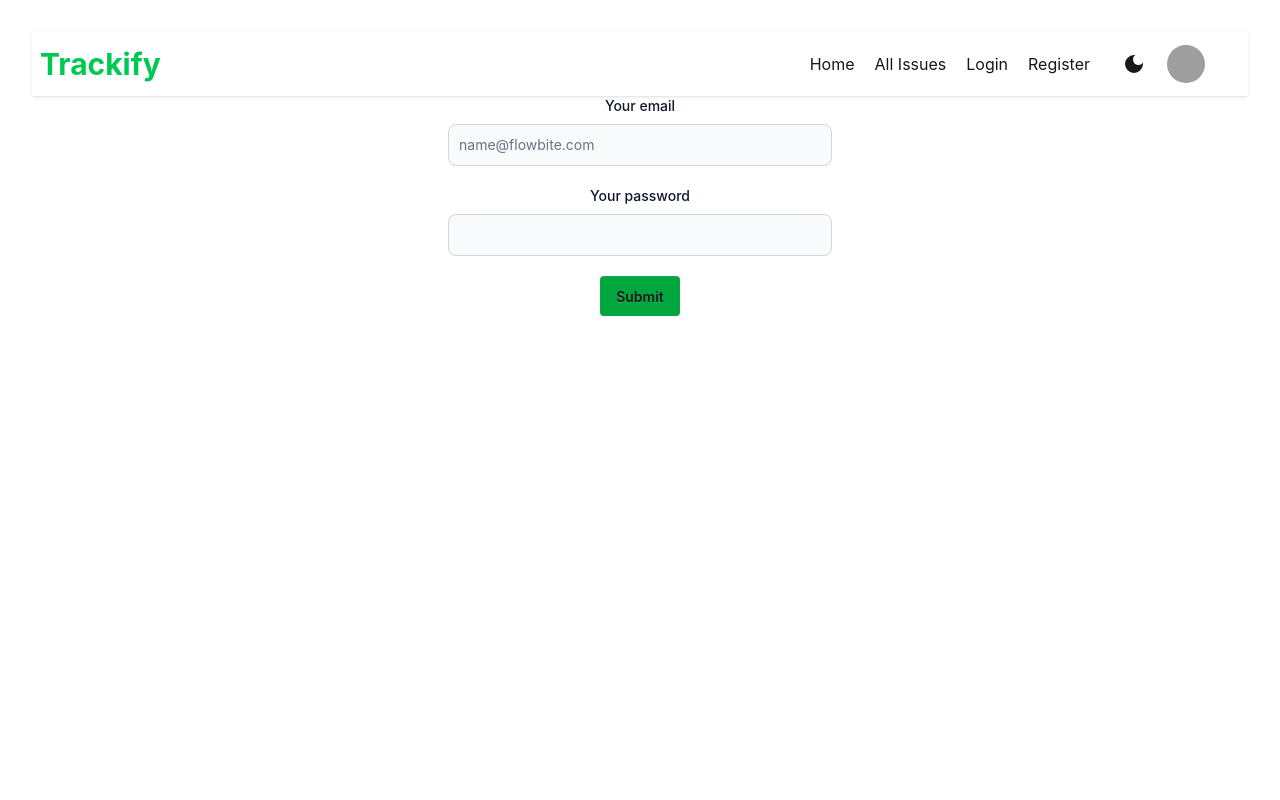
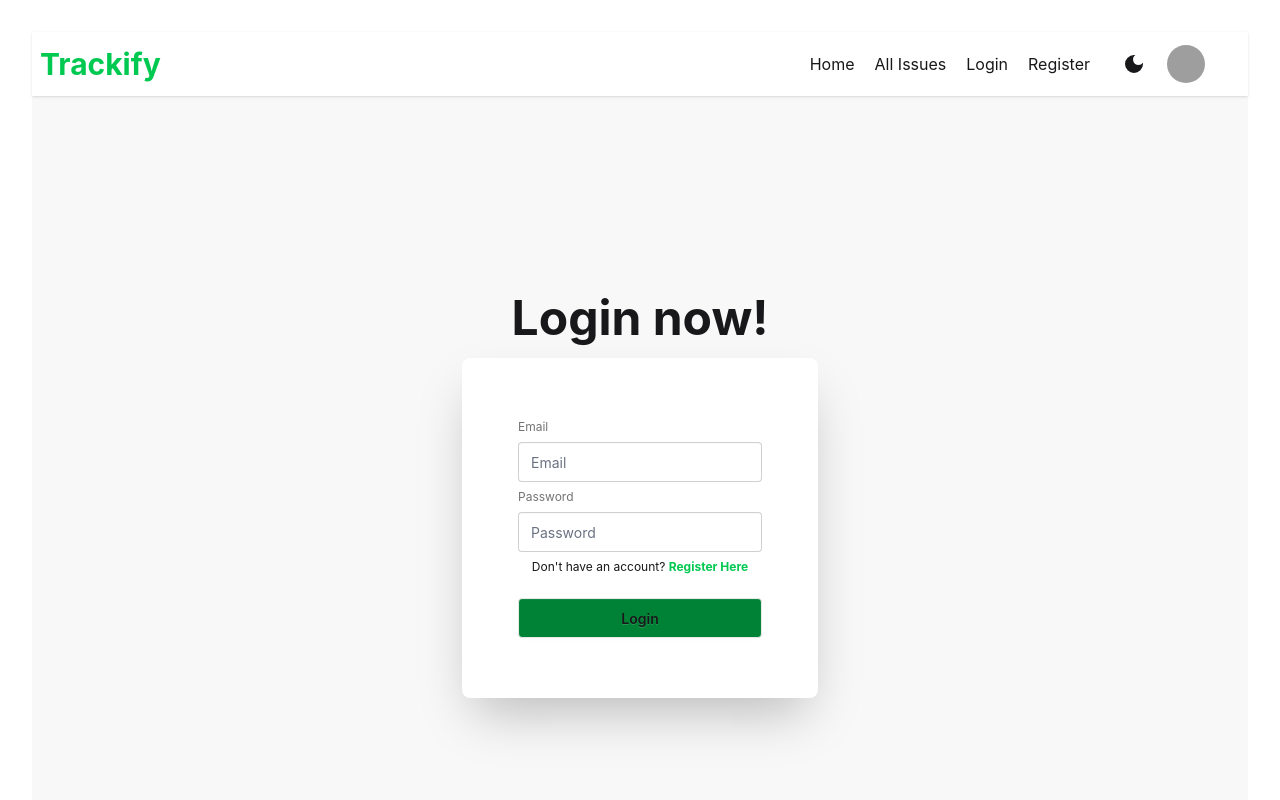
Before and after one commit to Opirajbhor/PH-A10-client-repo, a React (Vite) app: page /login in a window 1280 px wide. Shown: the top 800 px of the page. Built offline with nearby package versions, Linux system fonts and the light colour scheme; grey boxes are pictures that could not be loaded.

Commit message:
some ui changes

```diff
--- a/src/App.jsx
+++ b/src/App.jsx
@@ -7,10 +7,7 @@
 
   return (
     <>
-    <Navbar></Navbar>
-      <div className='text-4xl text-red-500'>
-        hello
-      </div>
+
     </>
   )
 }
--- a/src/Components/Navbar.jsx
+++ b/src/Components/Navbar.jsx
@@ -29,7 +29,7 @@
       <Link>Home</Link>
       <Link>All Issues</Link>
       <Link to="/login">Login</Link>
-      <Link>Register</Link>
+      <Link to='/register'>Register</Link>
     </div>
   );
 
--- a/src/Layout/HomeLayout.jsx
+++ b/src/Layout/HomeLayout.jsx
@@ -1,12 +1,16 @@
 import React from 'react';
 import Navbar from '../Components/Navbar';
 import { Outlet } from 'react-router';
+import Footer from '../Components/Footer';
+
 
 const HomeLayout = () => {
     return (
         <div>
             <Navbar></Navbar>
             <Outlet></Outlet>
+           <Footer></Footer>
+
 
         </div>
     );
--- a/src/Pages/HomePage.jsx
+++ b/src/Pages/HomePage.jsx
@@ -4,7 +4,6 @@
 import RecentComplains from '../Components/RecentComplains';
 import CommunityStats from '../Components/CommunityStats';
 import JoinCTA from '../Components/JoinCTA';
-import Footer from '../Components/Footer';
 
 const HomePage = () => {
     return (
@@ -14,7 +13,6 @@
             <RecentComplains></RecentComplains>
            <CommunityStats></CommunityStats>
            <JoinCTA></JoinCTA>
-           <Footer></Footer>
         </div>
     );
 };
--- a/src/Pages/Login.jsx
+++ b/src/Pages/Login.jsx
@@ -1,50 +1,30 @@
 import React from "react";
+import { Link } from "react-router";
 
 const Login = () => {
   return (
-    <form className="max-w-sm mx-auto">
-      {/* Email */}
-      <div className="mb-5">
-        <label
-          htmlFor="email"
-          className="block mb-2 text-sm font-medium text-gray-900"
-        >
-          Your email
-        </label>
-        <input
-          type="email"
-          id="email"
-          placeholder="name@flowbite.com"
-          required
-          className="bg-gray-50 border border-gray-300 text-gray-900 text-sm rounded-lg focus:ring-blue-500 focus:border-blue-500 block w-full p-2.5"
-        />
+    <div className="hero bg-base-200 min-h-screen">
+      <div className="hero-content flex-col lg:flex-row-reverse">
+        <div className="text-center lg:text-left">
+          <h1 className="text-5xl font-bold">Login now!</h1>
+
+        </div>
+        <div className="card bg-base-100 w-full max-w-sm shrink-0 shadow-2xl">
+          <div className="card-body">
+            <fieldset className="fieldset">
+              <label className="label">Email</label>
+              <input type="email" className="input" placeholder="Email" />
+              <label className="label">Password</label>
+              <input type="password" className="input" placeholder="Password" />
+              <div>
+                Don't have an account? <Link to='/register' className="text-green-500 font-bold my-2">Register Here</Link>
+              </div>
+              <button className="btn bg-green-700 mt-4">Login</button>
+            </fieldset>
+          </div>
+        </div>
       </div>
-
-      {/* Password */}
-      <div className="mb-5">
-        <label
-          htmlFor="password"
-          className="block mb-2 text-sm font-medium text-gray-900"
-        >
-          Your password
-        </label>
-        <input
-          type="password"
-          id="password"
-          required
-          className="bg-gray-50 border border-gray-300 text-gray-900 text-sm rounded-lg focus:ring-blue-500 focus:border-blue-500 block w-full p-2.5"
-        />
-      </div>
-
-
-      {/* Submit Button */}
-      <button
-        type="submit"
-        className="btn bg-green-600 border-none hover:bg-green-700"
-      >
-        Submit
-      </button>
-    </form>
+    </div>
   );
 };
 
--- /dev/null
+++ b/src/Pages/Register.jsx
@@ -0,0 +1,11 @@
+import React from 'react';
+
+const Register = () => {
+    return (
+        <div>
+
+        </div>
+    );
+};
+
+export default Register;
--- a/src/Routes/Routes.jsx
+++ b/src/Routes/Routes.jsx
@@ -5,6 +5,7 @@
 import Allissues from "../Pages/Allissues";
 import Error from "../Components/Error";
 import Login from "../Pages/Login";
+import Register from "../Pages/Register";
 
 const router = createBrowserRouter([
   {
@@ -24,6 +25,10 @@
         path: "/login",
         element: <Login></Login>,
       },
+      {
+        path: "/register",
+        element: <Register></Register>,
+      }
     ],
   },
 ]);
--- a/src/main.jsx
+++ b/src/main.jsx
@@ -4,6 +4,7 @@
 import "./index.css";
 import App from "./App.jsx";
 import router from "./Routes/Routes.jsx";
+
 
 // Import Flowbite
 import 'flowbite'
```
